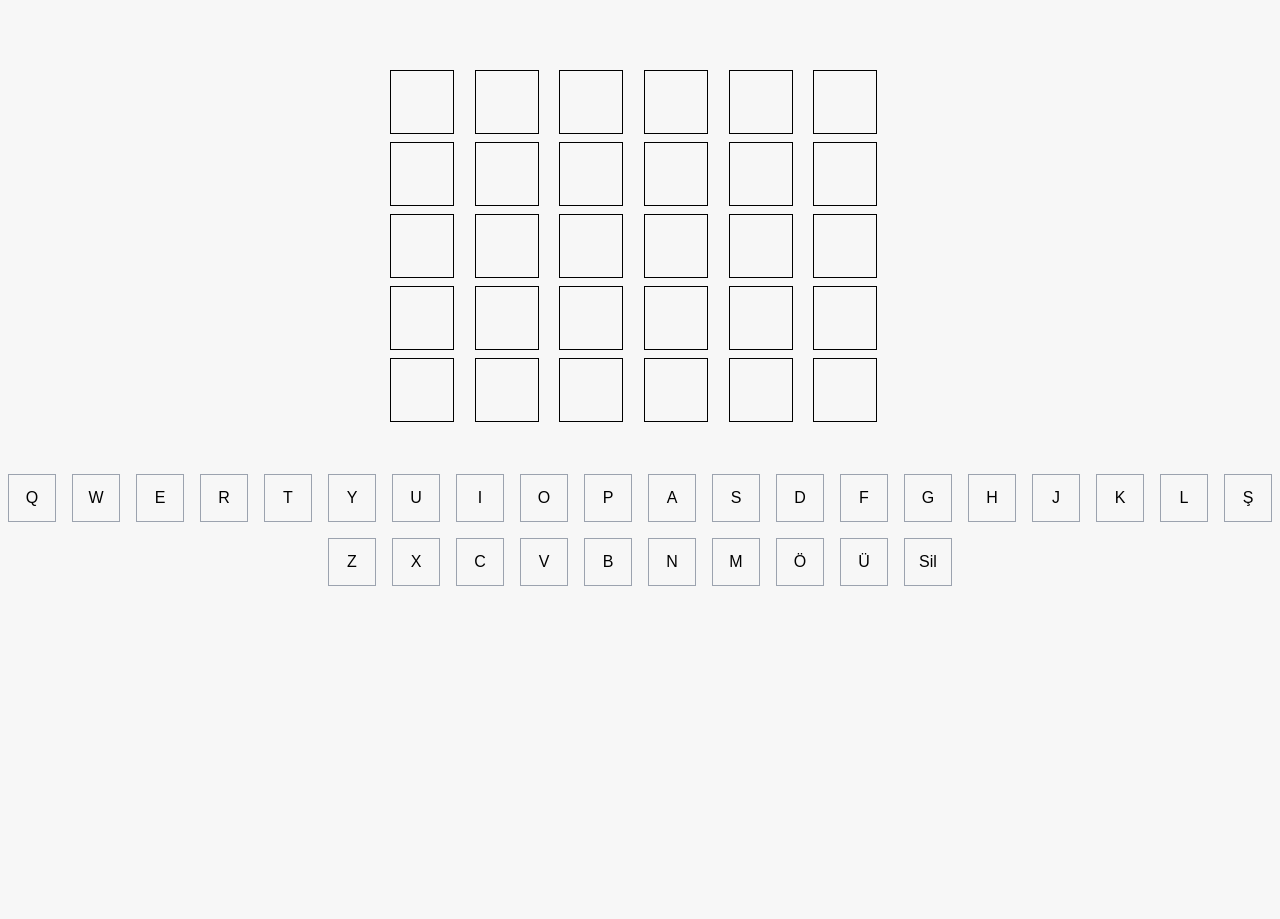
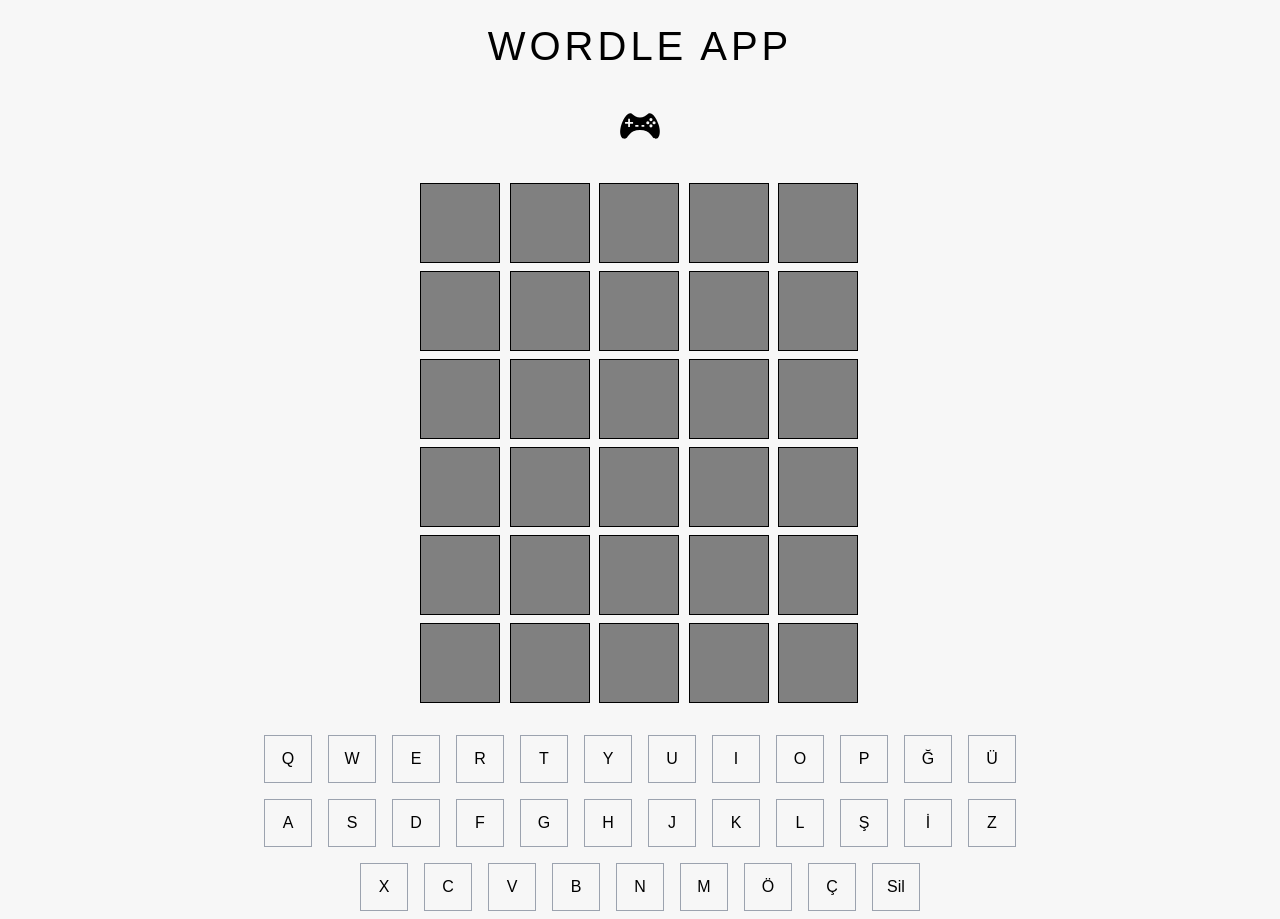
Before and after one commit to AytacSahin/wordleapp, a React (Create React App) app: page / in a window 1280 px wide. Before the commit the page ends 800 px from the top, so only its background shows below. Built offline with nearby package versions, Linux system fonts and the light colour scheme.

Commit message:
char calculater bugs

```diff
--- a/src/App.js
+++ b/src/App.js
@@ -3,35 +3,43 @@ import './App.css';
 import CharacterGrid from './components/CharacterGrid.js';
 import TurkishKeyboard from './components/TurkishKeyboard.js';
 import { MainContext } from './Context';
+import Header from './components/Header.js';
+import { handlePress } from './utils/HandlePress.js';
+import { handleDelete } from './utils/HandleDelete.js';
 
 function App() {
 
   const [data, setData] = useState([
-    ["", "", "", "", "", ""],
-    ["", "", "", "", "", ""],
-    ["", "", "", "", "", ""],
-    ["", "", "", "", "", ""],
-    ["", "", "", "", "", ""],
+    [{ char: "", color: "gray" }, { char: "", color: "gray" }, { char: "", color: "gray" }, { char: "", color: "gray" }, { char: "", color: "gray" }, { char: "", color: "gray" }],
+    [{ char: "", color: "gray" }, { char: "", color: "gray" }, { char: "", color: "gray" }, { char: "", color: "gray" }, { char: "", color: "gray" }, { char: "", color: "gray" }],
+    [{ char: "", color: "gray" }, { char: "", color: "gray" }, { char: "", color: "gray" }, { char: "", color: "gray" }, { char: "", color: "gray" }, { char: "", color: "gray" }],
+    [{ char: "", color: "gray" }, { char: "", color: "gray" }, { char: "", color: "gray" }, { char: "", color: "gray" }, { char: "", color: "gray" }, { char: "", color: "gray" }],
+    [{ char: "", color: "gray" }, { char: "", color: "gray" }, { char: "", color: "gray" }, { char: "", color: "gray" }, { char: "", color: "gray" }, { char: "", color: "gray" }],
   ]);
 
-  const onKeyPress = (char) => {
-    console.log("bastım:", char)
+  const [rowData, setRowData] = useState(["", "", "", "", ""]);
+
+  const onKeyPress = (ch) => {
+    handlePress(data, setData, rowData, setRowData, ch, "KALEM");
   }
 
-  const onDelete = (char) => {
-    console.log("bastım:", char)
+  const onDelete = () => {
+    handleDelete(data, setData);
   }
 
   const contextData = {
     data,
     setData,
     onKeyPress,
-    onDelete
+    onDelete,
+    rowData,
+    setRowData
   }
 
   return (
     <div className="">
       <MainContext.Provider value={contextData}>
+        <Header />
         <CharacterGrid data={data} setData={setData} />
         <TurkishKeyboard data={data} setData={setData} />
       </MainContext.Provider >
--- a/src/components/CharacterGrid.js
+++ b/src/components/CharacterGrid.js
@@ -1,4 +1,3 @@
-
 import React from "react";
 import { MainContext, useContext } from '../Context';
 
@@ -6,15 +5,16 @@ const CharacterGrid = () => {
     const { data } = useContext(MainContext);
 
     return (
-        <div className="w-[500px] mx-auto mt-[70px]">
-            <div className="grid grid-cols-6 gap-2">
+        <div className="w-[440px] mx-auto mt-[7px]">
+            <div className="grid grid-cols-5 gap-2">
                 {data.map((row, rowIndex) => (
-                    row.map((char, colIndex) => (
+                    row.map((box, colIndex) => (
                         <div
                             key={`${rowIndex}-${colIndex}`}
-                            className="w-16 h-16 border border-black border-6 flex items-center justify-center"
+                            className='w-20 h-20 border border-black border-6 flex items-center justify-center text-[40px]'
+                            style={{ backgroundColor: box.color }}
                         >
-                            {char}
+                            {box.char}
                         </div>
                     ))
                 ))}
--- /dev/null
+++ b/src/components/Header.js
@@ -0,0 +1,17 @@
+import React from 'react';
+import gameicon from '../assets/svg/gamepad.svg';
+
+const Header = () => {
+    return (
+        <div className='flex flex-col items-center w-full mt-4'>
+            <h1 className='text-[40px] tracking-widest'>WORDLE APP</h1>
+            <img
+                src={gameicon}
+                alt="gamepad"
+                className="w-[100px] h-[100px] scale-[1] hover:scale-[1.2] transition-transform duration-300 ease-in-out"
+            />
+        </div>
+    )
+}
+
+export default Header
--- a/src/components/TurkishKeyboard.js
+++ b/src/components/TurkishKeyboard.js
@@ -1,15 +1,16 @@
 
 import React from "react";
 import { MainContext, useContext } from '../Context';
-import turkishLetters from "../data/turkishchars";
+import { turkishChars } from "../data/turkishChars";
 
 const TurkishKeyboard = () => {
 
     const { onKeyPress, onDelete } = useContext(MainContext);
 
     return (
-        <div className="flex flex-wrap justify-center mt-11">
-            {turkishLetters.map((char, index) => (
+        <div className="w-[800px] mx-auto">
+            <div className="flex justify-center flex-wrap mt-6">
+                {turkishChars.map((char, index) => (
                     <div
                         key={index}
                         className="w-12 h-12 border border-gray-400 flex items-center justify-center m-2 cursor-pointer"
@@ -25,6 +26,7 @@ const TurkishKeyboard = () => {
                     Sil
                 </div>
             </div>
+        </div>
     );
 };
 
--- a/src/data/turkishchars.js
+++ b/src/data/turkishchars.js
@@ -1,7 +1,7 @@
-const turkishLetters = [
-    "Q", "W", "E", "R", "T", "Y", "U", "I", "O", "P",
-    "A", "S", "D", "F", "G", "H", "J", "K", "L", "Ş",
-    "Z", "X", "C", "V", "B", "N", "M", "Ö", "Ü",
+const turkishChars = [
+    "Q", "W", "E", "R", "T", "Y", "U", "I", "O", "P", "Ğ", "Ü",
+    "A", "S", "D", "F", "G", "H", "J", "K", "L", "Ş", "İ",
+    "Z", "X", "C", "V", "B", "N", "M", "Ö", "Ç",
 ];
 
-export default turkishLetters;
+export { turkishChars };
--- /dev/null
+++ b/src/utils/HandleDelete.js
@@ -0,0 +1,14 @@
+const handleDelete = (data, setData) => {
+    const newData = [...data];
+    for (let i = newData.length - 1; i >= 0; i--) {
+        for (let j = newData[i].length - 1; j >= 0; j--) {
+            if (newData[i][j] !== "") {
+                newData[i][j] = "";
+                setData(newData);
+                return;
+            }
+        }
+    }
+}
+
+export { handleDelete };
--- /dev/null
+++ b/src/utils/HandlePress.js
@@ -0,0 +1,33 @@
+const handlePress = (data, setData, rowData, setRowData, ch, word) => {
+    const newData = [...data];
+    let newRowData = [...rowData];
+
+    for (let i = 0; i < newData.length; i++) {
+        for (let j = 0; j < newData[i].length; j++) {
+            if (newData[i][j].char === "") {
+                newData[i][j].char = ch;
+
+                // Clear the previous characters in the same row
+                for (let k = 0; k < newRowData.length; k++) {
+                    if (k !== j) {
+                        newRowData[k] = "";
+                    }
+                }
+
+                newRowData[j] = ch;
+
+                if (newRowData[4] !== "") {
+                    console.log("RowData is filled:", newRowData);
+                    // Reset rowData
+                    newRowData = ["", "", "", "", ""];
+                }
+
+                setData(newData);
+                setRowData(newRowData);
+                return;
+            }
+        }
+    }
+};
+
+export { handlePress };
```
Also changed, not shown: src/assets/svg/gamepad.svg (added). Lines whose indentation alone changed are shown as unchanged.
